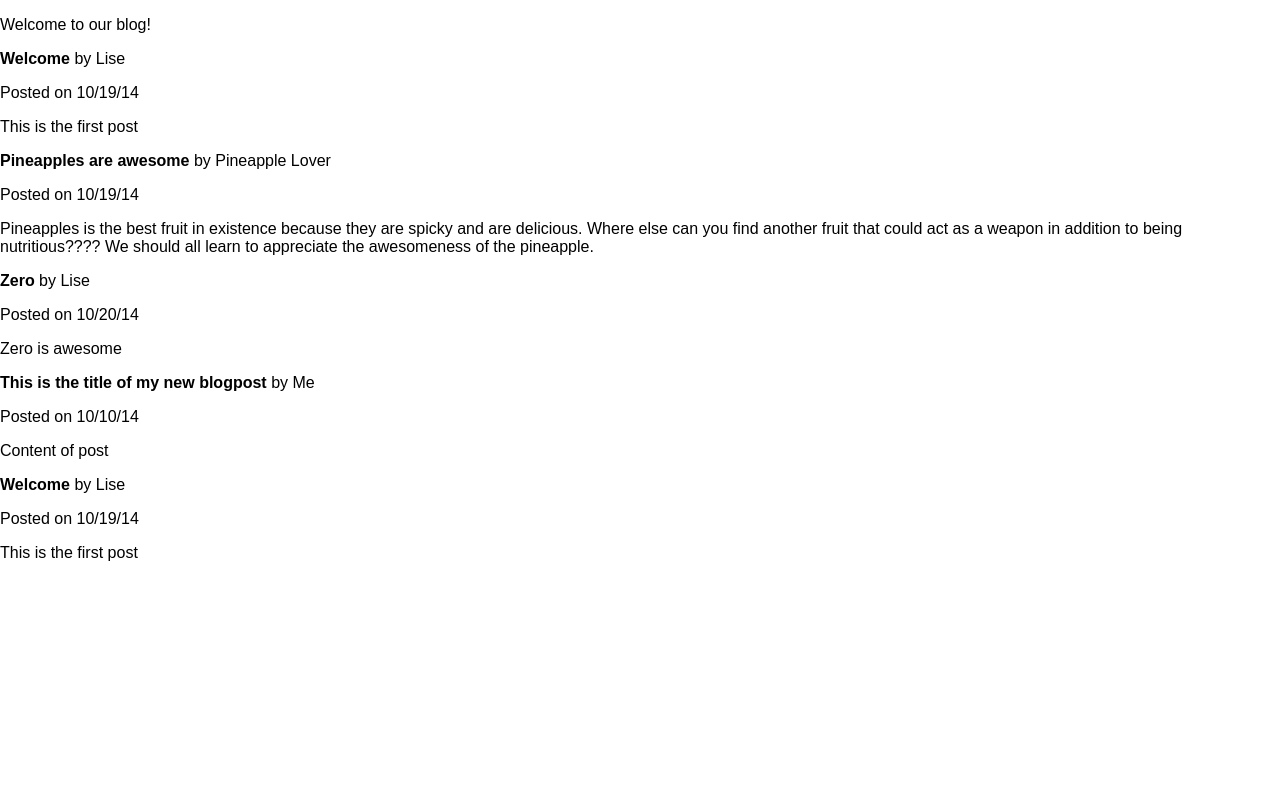
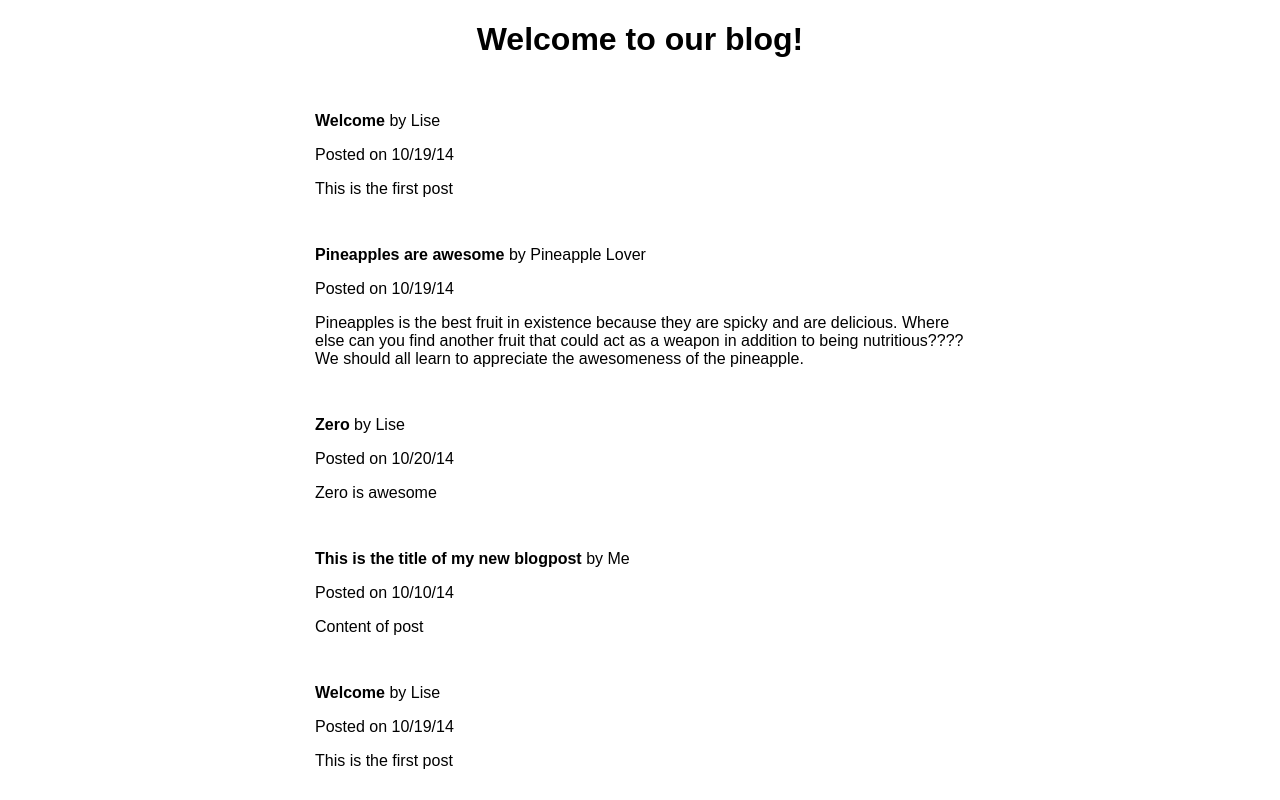
Before and after one commit to koprty/BlogGroup5, a Flask app: page / in a window 1280 px wide. Run offline with Flask 2, Linux system fonts and the light colour scheme.

Commit message:
formatting

```diff
--- a/static/basic.css
+++ b/static/basic.css
@@ -1,3 +1,14 @@
-.center{
+h1{
     text-align:center;
 }
+
+.wrap{
+    max-width: 1200px;
+    margin:0 auto;
+    padding: 1em;
+}
+
+.primary{
+    max-width: 650px;
+    margin: 0 auto;
+}
--- a/templates/index.html
+++ b/templates/index.html
@@ -2,19 +2,20 @@
 <head>
     <title>A Blog</title>
     <link rel="stylesheet" href="../static/pure-min.css">
+    <link rel="stylesheet" href="../static/basic.css">
 </head>
 <body>
-  <div class="center">
-    <p>Welcome to our blog!</p>
-    {% for post in posts %}
-    <div class="post">
-        <p><b>{{ post.title }}</b> by {{ post.author }}</p>
-        <p>Posted on {{ post.date }}</p>
-        <div class="content">
-            {{ post.content }}
-        </div>
+  <h1>Welcome to our blog!</h1>
+  {% for post in posts %}
+  <div class="wrap">
+    <div class="post primary">
+      <p><b>{{ post.title }}</b> by {{ post.author }}</p>
+      <p>Posted on {{ post.date }}</p>
+      <div class="post-content">
+        {{ post.content }}
+      </div>
     </div>
-    {% endfor %}
   </div>
+  {% endfor %}
 
 </body>
```
Also changed, not shown: blog.db (added).
